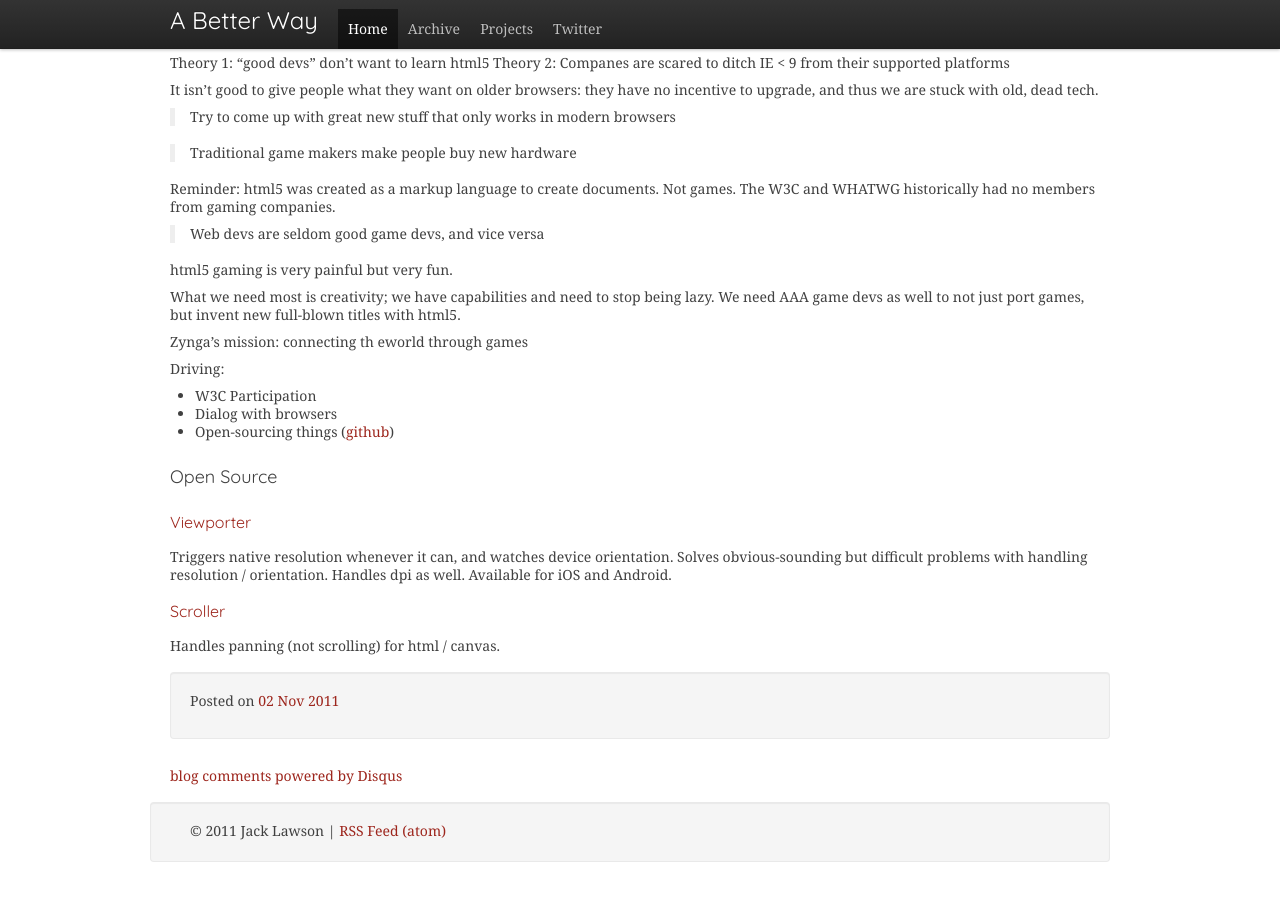
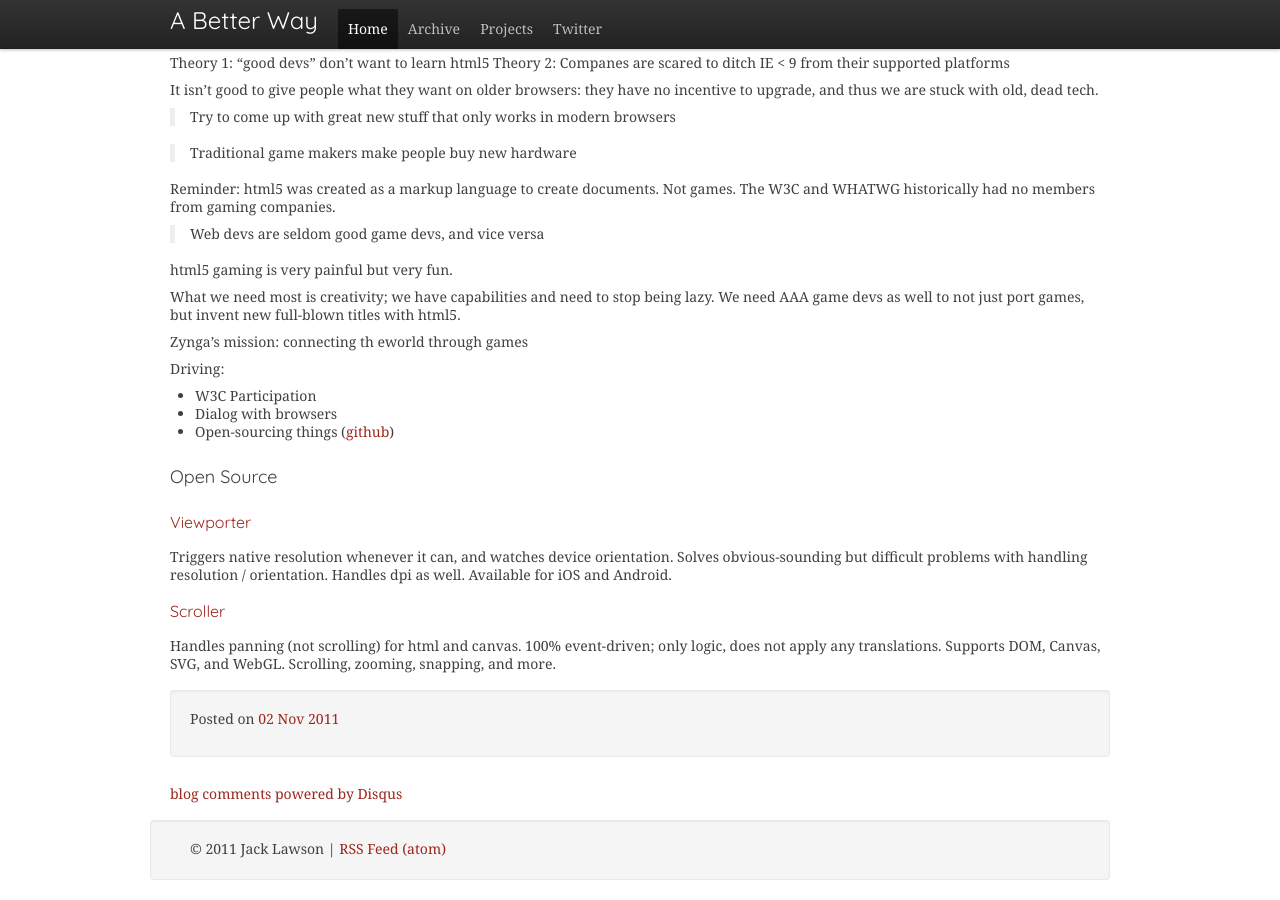
Before and after one commit to ajacksified/ajacksified.github.com, a Jekyll site: the page built from _posts/2011-11-02-new-game-conf-liveblog-2.markdown, in a window 1280 px wide and 900 px high, scrolled down 802 px. Built offline with Jekyll 4.4.1, drawn with Linux system fonts in a browser that asks for light colours; nearby versions of some CDN libraries; some web fonts are replaced; Markdown is read by kramdown in place of the engine named in the settings; comment, search, counter and statistics services are not loaded.

Commit message:
Day 2 - keynote

```diff
--- a/_posts/2011-11-02-new-game-conf-liveblog-2.markdown
+++ b/_posts/2011-11-02-new-game-conf-liveblog-2.markdown
@@ -102,4 +102,6 @@ Solves obvious-sounding but difficult problems with handling resolution /
 orientation. Handles dpi as well. Available for iOS and Android.
 
 #### [Scroller](https://github.com/zynga/scroller)
-Handles panning (not scrolling) for html / canvas.
+Handles panning (not scrolling) for html and canvas. 100% event-driven; only
+logic, does not apply any translations. Supports DOM, Canvas, SVG, and WebGL.
+Scrolling, zooming, snapping, and more.
```
